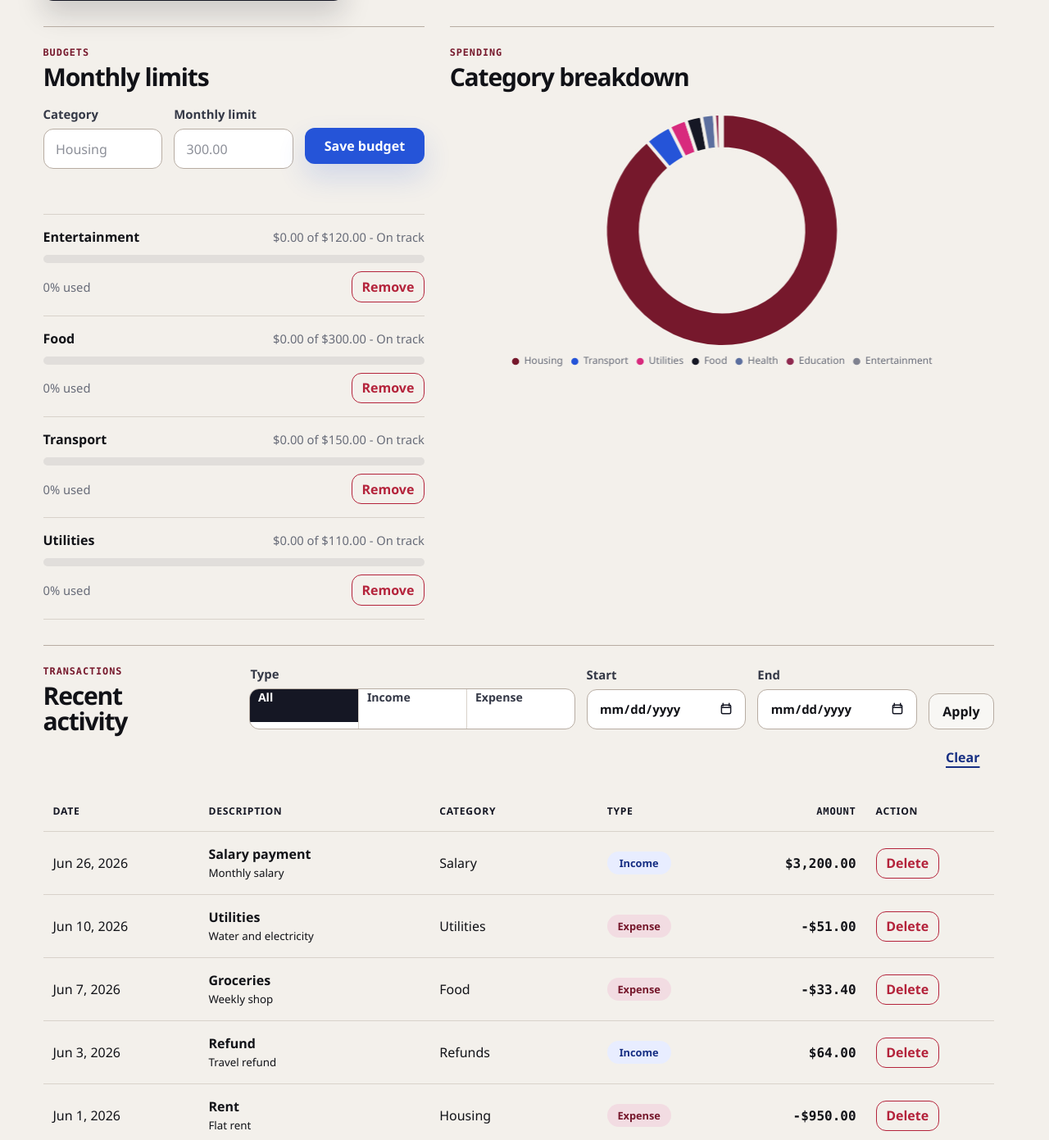
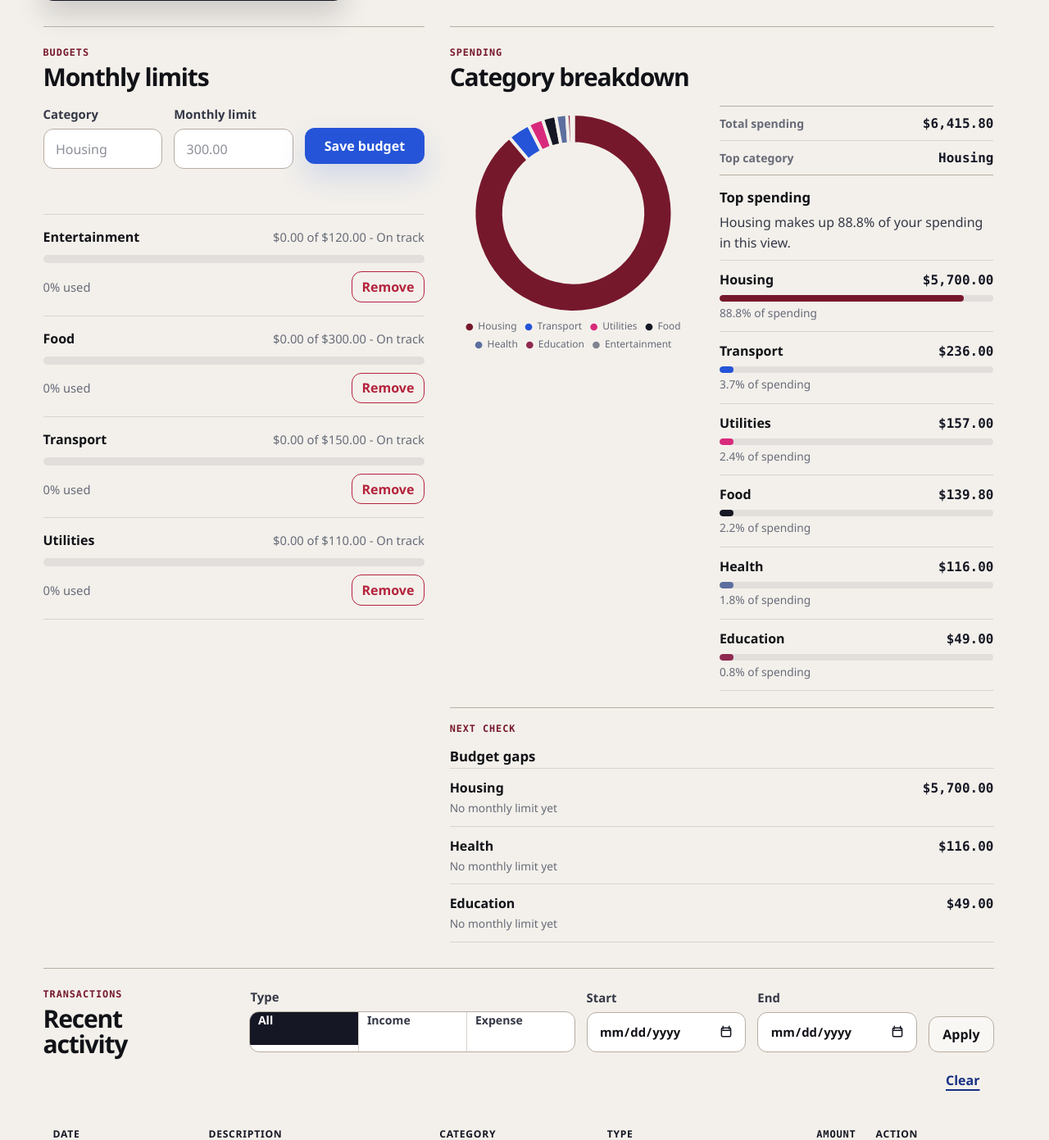
Before and after one commit to furqanfsl/Finance-Tracker, a Flask app: page /dashboard in a window 1280 px wide. Shown: the part 1649-3040 px from the top of the page at 82% size. Run offline with Flask 3, Linux system fonts and the light colour scheme; data comes from the database, SQL or seed files in the repository.

Commit message:
Fill category insight space

```diff
--- a/personal_finance_tracker/static/css/styles.css
+++ b/personal_finance_tracker/static/css/styles.css
@@ -538,6 +538,8 @@ h3 {
 
 .category-panel {
   grid-column: span 7;
+  display: flex;
+  flex-direction: column;
 }
 
 .table-panel {
@@ -725,6 +727,152 @@ textarea:hover {
 
 .chart-wrap-small canvas {
   height: 320px !important;
+}
+
+.category-content {
+  display: grid;
+  grid-template-columns: minmax(230px, 0.9fr) minmax(245px, 1fr);
+  gap: clamp(1rem, 2.2vw, 1.9rem);
+  align-items: start;
+}
+
+.category-panel .chart-wrap-small {
+  min-height: 300px;
+}
+
+.category-panel .chart-wrap-small canvas {
+  height: 300px !important;
+}
+
+.category-insights {
+  min-width: 0;
+}
+
+.category-readout {
+  display: grid;
+  gap: 0;
+  border-top: 1px solid var(--color-line-strong);
+  border-bottom: 1px solid var(--color-line-strong);
+}
+
+.category-readout div {
+  display: flex;
+  align-items: baseline;
+  justify-content: space-between;
+  gap: 12px;
+  padding: 11px 0;
+}
+
+.category-readout div > * {
+  min-width: 0;
+}
+
+.category-readout div + div {
+  border-top: 1px solid var(--color-line);
+}
+
+.category-readout span {
+  color: var(--color-muted);
+  font-size: 0.88rem;
+  font-weight: 750;
+}
+
+.category-readout strong,
+.category-insight-amount,
+.category-gap-row > strong {
+  color: var(--color-navy);
+  font-family: var(--font-mono);
+  font-variant-numeric: tabular-nums;
+  font-weight: 850;
+}
+
+.category-readout strong {
+  text-align: right;
+  overflow-wrap: anywhere;
+}
+
+.category-insights h3,
+.category-gap-panel h3 {
+  margin: 16px 0 0;
+}
+
+.category-insights > p {
+  margin: 8px 0 4px;
+  color: var(--color-ink-soft);
+  line-height: 1.55;
+}
+
+.category-insight-list {
+  display: grid;
+  margin-top: 8px;
+}
+
+.category-insight-row {
+  padding: 12px 0 13px;
+  border-top: 1px solid var(--color-line);
+}
+
+.category-insight-row:last-child {
+  border-bottom: 1px solid var(--color-line);
+}
+
+.category-insight-main,
+.category-gap-row {
+  display: flex;
+  align-items: baseline;
+  justify-content: space-between;
+  gap: 14px;
+}
+
+.category-insight-name,
+.category-gap-row strong:first-child {
+  color: var(--color-ink);
+  font-weight: 850;
+  overflow-wrap: anywhere;
+}
+
+.category-share-track {
+  height: 8px;
+  overflow: hidden;
+  margin-top: 8px;
+  border-radius: 999px;
+  background: rgba(21, 23, 36, 0.08);
+}
+
+.category-share-fill {
+  display: block;
+  width: var(--category-share);
+  height: 100%;
+  border-radius: inherit;
+  background: var(--category-accent);
+}
+
+.category-share-label,
+.category-gap-row small {
+  display: block;
+  margin-top: 5px;
+  color: var(--color-muted);
+  font-size: 0.86rem;
+  line-height: 1.35;
+}
+
+.category-gap-panel {
+  margin-top: 20px;
+  padding-top: 18px;
+  border-top: 1px solid var(--color-line-strong);
+}
+
+.category-gap-heading {
+  margin-bottom: 4px;
+}
+
+.category-gap-row {
+  padding: 12px 0;
+  border-top: 1px solid var(--color-line);
+}
+
+.category-gap-row:last-child {
+  border-bottom: 1px solid var(--color-line);
 }
 
 .budget-form {
@@ -1145,6 +1293,19 @@ tbody tr:last-child td {
     height: 290px !important;
   }
 
+  .category-content {
+    grid-template-columns: 1fr;
+    gap: 18px;
+  }
+
+  .category-panel .chart-wrap-small {
+    min-height: 270px;
+  }
+
+  .category-panel .chart-wrap-small canvas {
+    height: 270px !important;
+  }
+
   .table-wrap {
     max-height: 820px;
     overflow: auto;
--- a/personal_finance_tracker/static/js/app.js
+++ b/personal_finance_tracker/static/js/app.js
@@ -36,6 +36,11 @@ const selectors = {
   categoryOptions: document.querySelector("#category-options"),
   transactionRows: document.querySelector("#transaction-rows"),
   budgetList: document.querySelector("#budget-list"),
+  categoryTotal: document.querySelector("#category-total"),
+  categoryTop: document.querySelector("#category-top"),
+  categoryInsightsSummary: document.querySelector("#category-insights-summary"),
+  categoryInsightsList: document.querySelector("#category-insights-list"),
+  categoryBudgetGaps: document.querySelector("#category-budget-gaps"),
   saveButton: document.querySelector("#save-transaction-button"),
   saveBudgetButton: document.querySelector("#save-budget-button"),
 };
@@ -112,6 +117,10 @@ function chartDefaults() {
     },
     grid: "rgba(21, 23, 36, 0.08)",
   };
+}
+
+function categoryPalette(defaults = chartDefaults()) {
+  return [defaults.expenses, defaults.income, defaults.net, defaults.ink, "#5c6f9f", "#8f294f", "#7f8290", "#42627d"];
 }
 
 function renderCashflowChart(monthly) {
@@ -229,7 +238,7 @@ function renderCategoryChart(categories) {
   const labels = hasData ? categories.map((item) => item.category) : ["No expenses yet"];
   const values = hasData ? categories.map((item) => item.amount) : [1];
   const defaults = chartDefaults();
-  const palette = [defaults.expenses, defaults.income, defaults.net, defaults.ink, "#5c6f9f", "#8f294f", "#7f8290", "#42627d"];
+  const palette = categoryPalette(defaults);
   const surfaceColor = defaults.surface;
 
   if (state.categoryChart) {
@@ -278,6 +287,81 @@ function renderCategoryChart(categories) {
   summaryText.textContent = top
     ? `Largest expense category is ${top.category} at ${money(top.amount)}.`
     : "No expense categories yet.";
+}
+
+function renderCategoryInsights(categories, budgets = []) {
+  if (!selectors.categoryInsightsList) return;
+
+  const sortedCategories = [...categories].sort((a, b) => Number(b.amount || 0) - Number(a.amount || 0));
+  const total = sortedCategories.reduce((sum, item) => sum + Number(item.amount || 0), 0);
+  const top = sortedCategories[0];
+  const palette = categoryPalette();
+
+  selectors.categoryTotal.textContent = money(total);
+  selectors.categoryTop.textContent = top ? top.category : "None yet";
+  selectors.categoryInsightsSummary.textContent = top
+    ? `${top.category} makes up ${percentFormatter.format(total > 0 ? Number(top.amount || 0) / total : 0)} of your spending in this view.`
+    : "Add expenses to see where your spending is concentrated.";
+
+  if (!sortedCategories.length) {
+    selectors.categoryInsightsList.innerHTML = `<p class="empty-state">No expense data yet. Add an expense to see the top categories here.</p>`;
+    selectors.categoryBudgetGaps.innerHTML = `
+      <div class="category-gap-heading">
+        <p class="section-kicker">Next check</p>
+        <h3>Budget gaps</h3>
+      </div>
+      <p class="empty-state">Budget gaps will appear after you add expenses.</p>`;
+    return;
+  }
+
+  selectors.categoryInsightsList.innerHTML = sortedCategories
+    .slice(0, 6)
+    .map((item, index) => {
+      const amount = Number(item.amount || 0);
+      const share = total > 0 ? amount / total : 0;
+      const sharePercent = Math.round(share * 100);
+      const shareWidth = total > 0 ? Math.max(5, sharePercent) : 0;
+      const accent = palette[index % palette.length];
+      return `
+        <article class="category-insight-row" style="--category-accent: ${accent}; --category-share: ${shareWidth}%">
+          <div class="category-insight-main">
+            <span class="category-insight-name">${escapeHtml(item.category)}</span>
+            <strong class="category-insight-amount">${money(amount)}</strong>
+          </div>
+          <div class="category-share-track" role="meter" aria-valuemin="0" aria-valuemax="100" aria-valuenow="${sharePercent}" aria-label="${escapeHtml(item.category)} share of spending">
+            <span class="category-share-fill"></span>
+          </div>
+          <span class="category-share-label">${percentFormatter.format(share)} of spending</span>
+        </article>`;
+    })
+    .join("");
+
+  const budgetedCategories = new Set(budgets.map((budget) => String(budget.category || "").trim().toLowerCase()));
+  const unbudgeted = sortedCategories
+    .filter((item) => !budgetedCategories.has(String(item.category || "").trim().toLowerCase()))
+    .slice(0, 3);
+
+  selectors.categoryBudgetGaps.innerHTML = `
+    <div class="category-gap-heading">
+      <p class="section-kicker">Next check</p>
+      <h3>Budget gaps</h3>
+    </div>
+    ${
+      unbudgeted.length
+        ? unbudgeted
+            .map(
+              (item) => `
+        <div class="category-gap-row">
+          <span>
+            <strong>${escapeHtml(item.category)}</strong>
+            <small>No monthly limit yet</small>
+          </span>
+          <strong>${money(item.amount)}</strong>
+        </div>`,
+            )
+            .join("")
+        : `<p class="empty-state">Every spending category currently has a monthly limit.</p>`
+    }`;
 }
 
 function renderBudgets(budgets) {
@@ -400,6 +484,7 @@ async function loadDashboard({ silent = false } = {}) {
     updateMetrics(summary);
     renderCashflowChart(summary.monthly || []);
     renderCategoryChart(summary.category_breakdown || []);
+    renderCategoryInsights(summary.category_breakdown || [], summary.budgets || []);
     renderBudgets(summary.budgets || []);
     renderTransactions(transactionPayload.transactions || []);
     renderDatabaseStatus(databasePayload.database || {});
--- a/personal_finance_tracker/templates/dashboard.html
+++ b/personal_finance_tracker/templates/dashboard.html
@@ -168,9 +168,27 @@
       </div>
     </div>
     <p class="sr-only" id="category-summary-text">Category chart is loading.</p>
-    <div class="chart-wrap chart-wrap-small">
-      <canvas id="category-chart" aria-describedby="category-summary-text"></canvas>
+    <div class="category-content">
+      <div class="chart-wrap chart-wrap-small">
+        <canvas id="category-chart" aria-describedby="category-summary-text"></canvas>
+      </div>
+      <aside class="category-insights" aria-labelledby="category-insights-title">
+        <div class="category-readout">
+          <div>
+            <span>Total spending</span>
+            <strong id="category-total">$0.00</strong>
+          </div>
+          <div>
+            <span>Top category</span>
+            <strong id="category-top">None yet</strong>
+          </div>
+        </div>
+        <h3 id="category-insights-title">Top spending</h3>
+        <p id="category-insights-summary">Spending insights are loading.</p>
+        <div id="category-insights-list" class="category-insight-list" aria-live="polite"></div>
+      </aside>
     </div>
+    <div id="category-budget-gaps" class="category-gap-panel" aria-live="polite"></div>
   </section>
 
   <section class="planner-section table-panel wide-panel" aria-labelledby="transactions-title">
```
